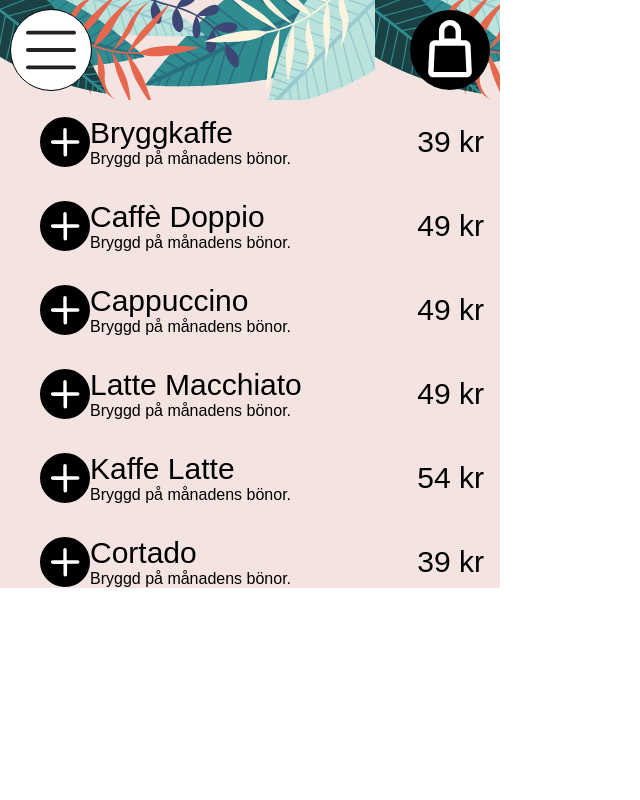
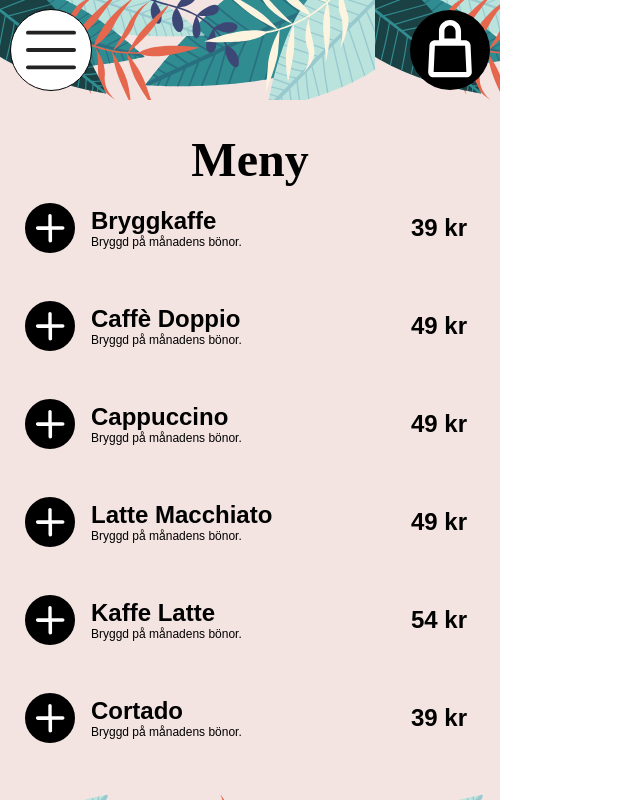
Before and after one commit to codeninjah/agilt-airbean, a Vue app in the folder airbean/: page /Menu in a window 1280 px wide. Shown: the whole page, without its empty margins (0-640 px from the left). Built offline with nearby package versions, Linux system fonts and the light colour scheme.

Commit message:
add fotter in menu-page

```diff
--- a/airbean/src/components/Header.vue
+++ b/airbean/src/components/Header.vue
@@ -36,6 +36,7 @@ export default{
         display: flex;
         justify-content: space-between;
         align-items: center;
+        width: 100%;
     }
 
     .menu-btn {
--- a/airbean/src/views/Menu.vue
+++ b/airbean/src/views/Menu.vue
@@ -1,14 +1,18 @@
 <template>
-    <div>
+    <div class="menu-view">
         <Header/>
+        <h1>Meny</h1>
         <ul>
-            <li  v-for="item in items" :key="item.id"> <img :src="addBtnImg" @click="addToCart(item.id)">
-                <div class="name-price"><p class="name">{{item.title}}</p>
+            <li  v-for="item in items" :key="item.id">
+                <img :src="addBtnImg" @click="addToCart(item.id)">
+                <div class="name-price">
+                    <p class="name"><strong>{{item.title}}</strong></p>
                     <p class="description">{{item.desc}}</p>
                 </div>
-                <p class="price">{{item.price}} kr</p>
+                <p class="price"><strong>{{item.price}} kr</strong></p>
             </li>
         </ul>
+        <footer></footer>
     </div>
 </template>
 
@@ -43,26 +47,44 @@ export default {
 </script>
 
 <style scoped>
-
+.menu-view{
+    height: 100%;
+    width: 100%;
+    display: flex;
+    flex-direction: column;
+    align-items: center;
+}
+h1{
+    font-family: 'PT Serif', serif;
+    font-size: 3rem;
+    margin-bottom: 1rem;
+}
+ul{
+    margin: 0;
+    padding: 0;
+    width: 90%;
+}
 .name-price {
     display: flex;
     flex-direction: column;
+    margin-left: 1rem;
 }
 
 .name {
-    font-size: 30px;
+    font-size: 24px;
     margin: 0px;
 }
 
 .price {
-    font-size: 30px;
-    margin: auto 1rem auto auto;
+    font-size: 24px;
+    margin: auto .5rem auto auto;
 }
 
 
 .description {
     padding: 0px;
     margin: 0px;
+    font-size: 12px;
 }
 
 div {
@@ -73,7 +95,7 @@ li {
     list-style-type: none;
     display: flex;
     align-items: center;
-    margin-bottom: 2rem;
+    margin-bottom: 3rem;
 }
 
 li p {
@@ -93,6 +115,11 @@ li img {
 img:hover{
     cursor: pointer;
 }
-
+footer{
+    background-image: url('../assets/graphics/graphics-footer.svg');
+    width: 100%;
+    height: 4rem;
+    margin: auto auto 0 auto;
+}
 
 </style>
```
